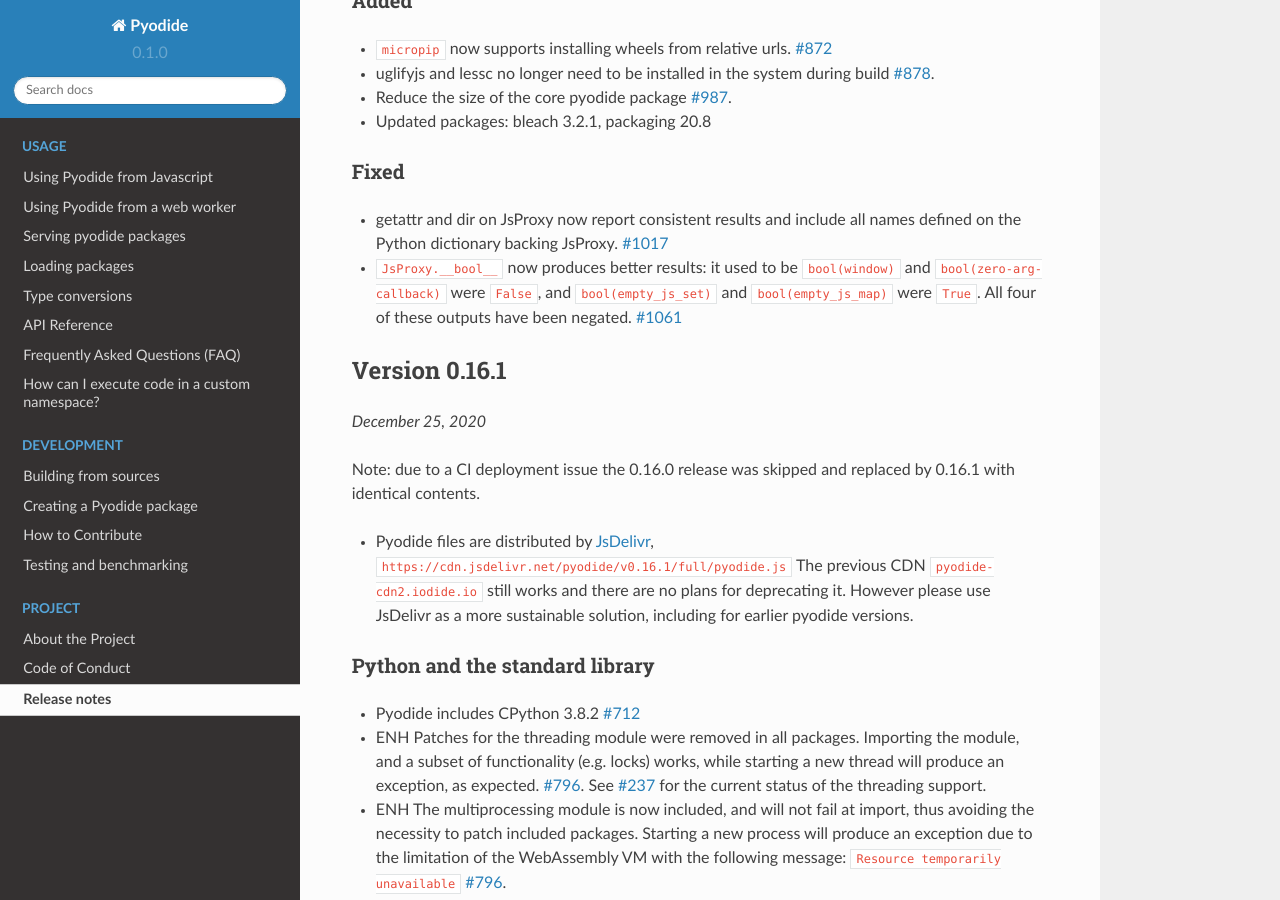
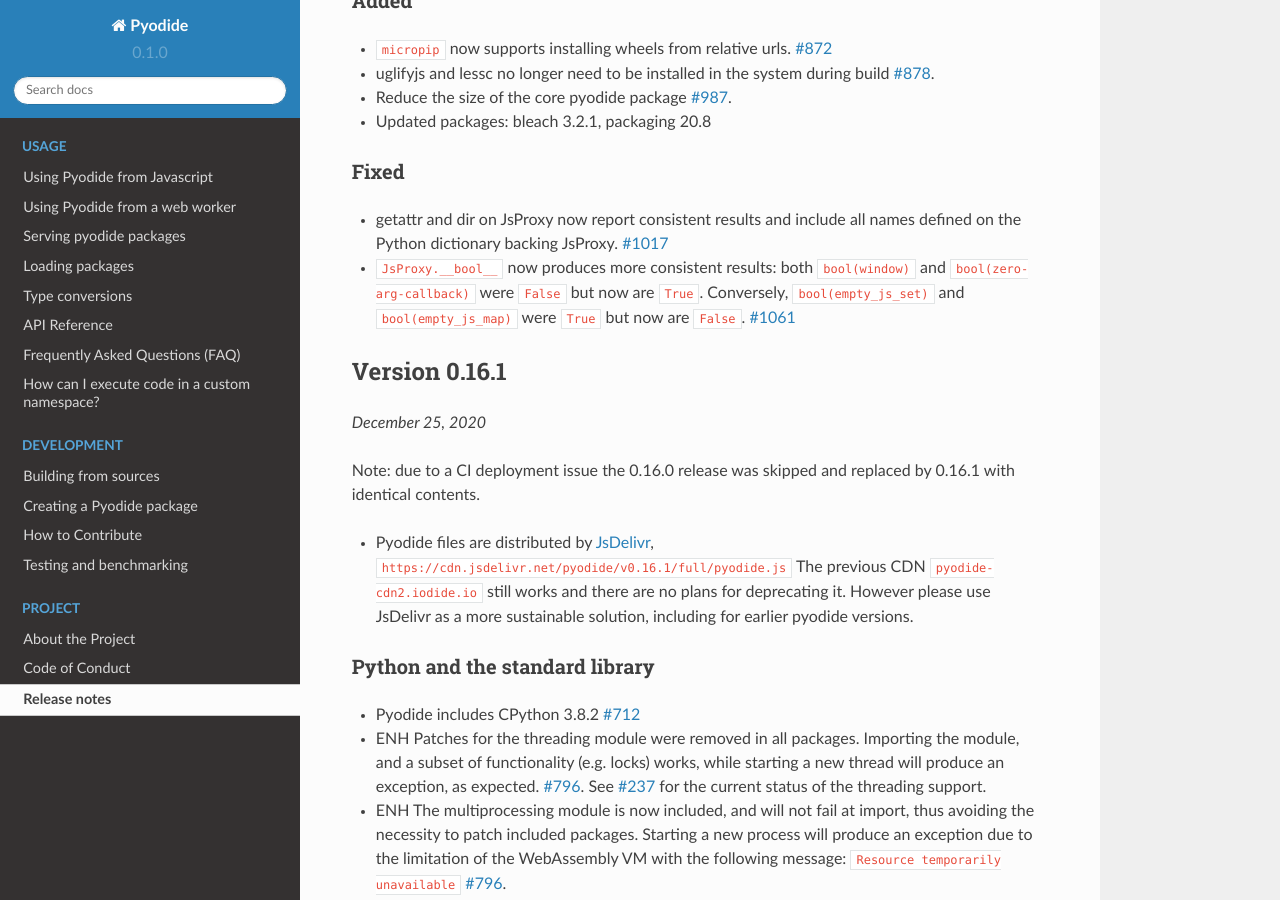
Before and after one commit to pyodide/pyodide, a Sphinx documentation site: the page built from docs/changelog.md, in a window 1280 px wide and 900 px high, scrolled down 560 px. Built offline with Sphinx 7.4.7 and the Read the Docs theme 2.0.0, drawn with Linux system fonts in a browser that asks for light colours; the version number is read from the project's files by our own code.

Commit message:
Changelog language

```diff
--- a/docs/changelog.md
+++ b/docs/changelog.md
@@ -35,7 +35,7 @@
 
 ### Fixed
 - getattr and dir on JsProxy now report consistent results and include all names defined on the Python dictionary backing JsProxy. [#1017](https://github.com/iodide-project/pyodide/pull/1017)
-- `JsProxy.__bool__` now produces better results: it used to be `bool(window)` and `bool(zero-arg-callback)` were `False`, and `bool(empty_js_set)` and `bool(empty_js_map)` were `True`. All four of these outputs have been negated. [#1061](https://github.com/iodide-project/pyodide/pull/1061)
+- `JsProxy.__bool__` now produces more consistent results: both `bool(window)` and `bool(zero-arg-callback)` were `False` but now are `True`. Conversely, `bool(empty_js_set)` and `bool(empty_js_map)` were `True` but now are `False`. [#1061](https://github.com/iodide-project/pyodide/pull/1061)
 
 ## Version 0.16.1
 *December 25, 2020*
```
